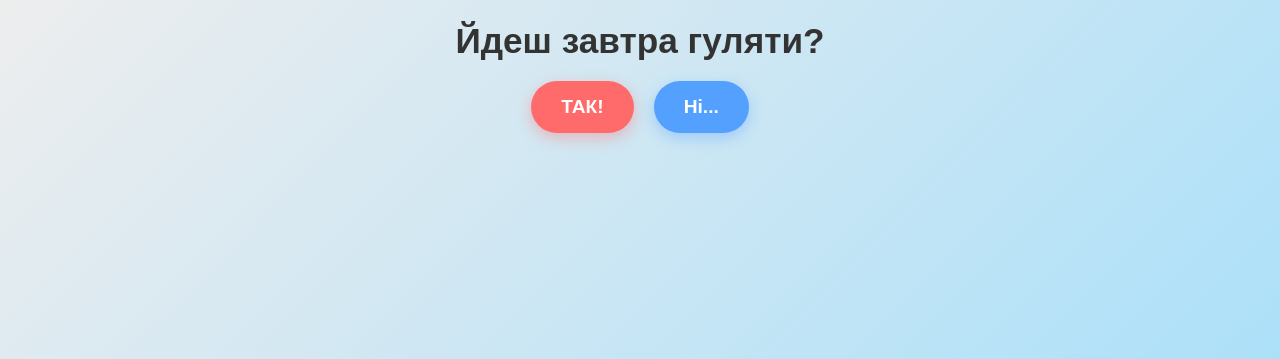
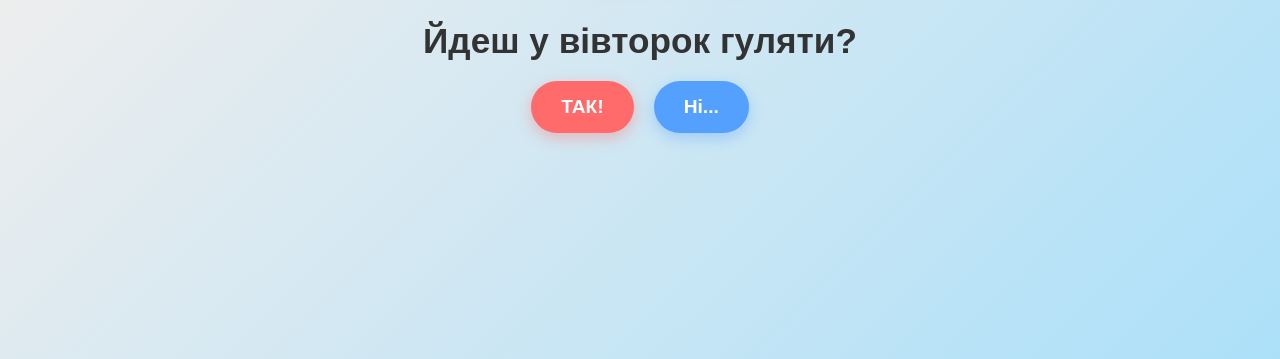
Before and after one commit to Trothing/ForestYoi, a plain HTML site: page index.html in a window 1280 px wide. Shown: the part 441-800 px from the top of the page. Drawn offline with nearby package versions, Linux system fonts and the light colour scheme.

Commit message:
Update index.html

```diff
--- a/index.html
+++ b/index.html
@@ -15,7 +15,7 @@
         <img id="mainGif" src="https://media2.giphy.com/media/v1.Y2lkPTc5MGI3NjExaW9kY2N4c2Z0YWJqaHhqcHhzaWU4dmdubzlxcGF0c3V4YTg3MDJqMiZlcD12MV9pbnRlcm5hbF9naWZfYnlfaWQmY3Q9Zw/901mxGLGQN2PyCQpoc/giphy.gif" alt="Cute Cat">
     </div>
 
-    <h1 id="question">Йдеш завтра гуляти?</h1>
+    <h1 id="question">Йдеш у вівторок гуляти?</h1>
 
     <div class="buttons" id="btnContainer">
         <button id="yesBtn">ТАК!</button>
@@ -31,4 +31,5 @@
 
 <script src="js/script.js"></script>
 </body>
+
 </html>
```
